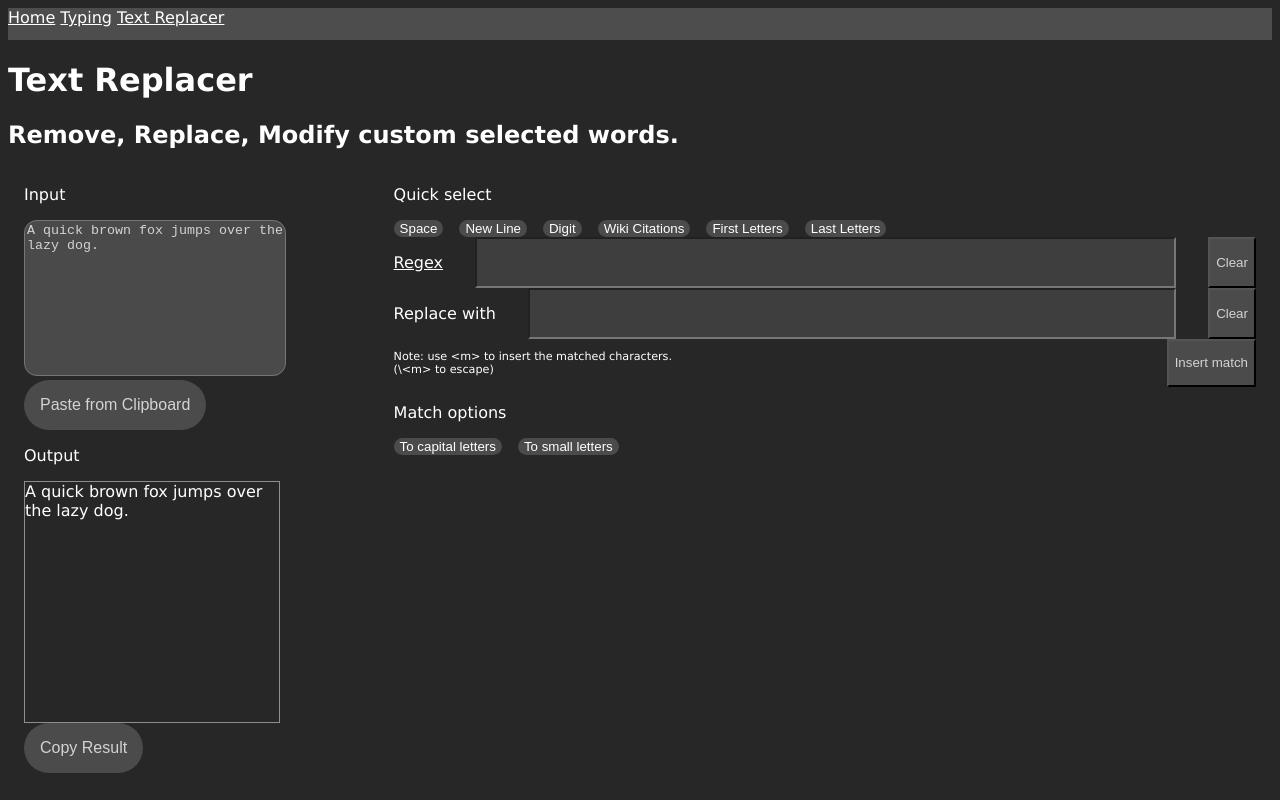
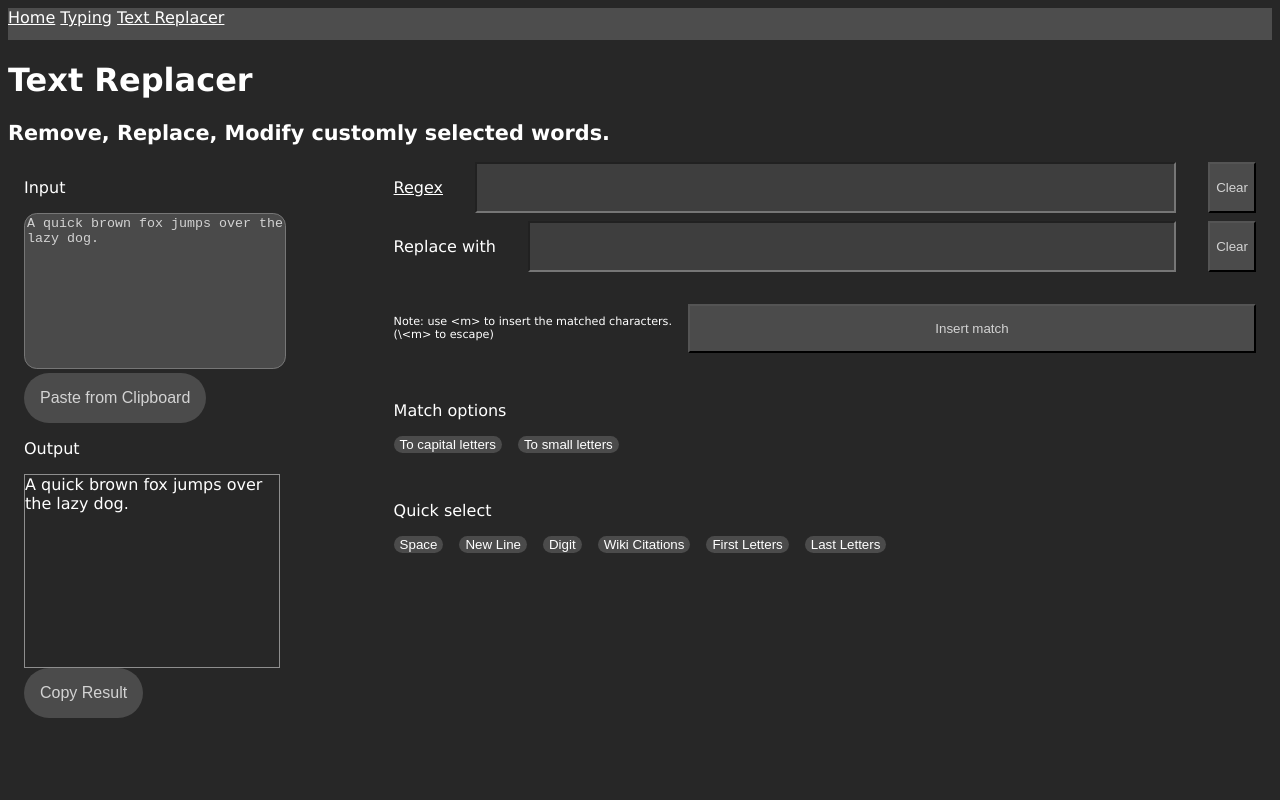
Before and after one commit to Shromeone/ShromeWeb, a SvelteKit app: page /text-replacer in a window 1280 px wide. Built offline with nearby package versions, Linux system fonts and the light colour scheme.

Commit message:
Beautify text replacer

```diff
--- a/src/routes/text-replacer/+page.svelte
+++ b/src/routes/text-replacer/+page.svelte
@@ -68,10 +68,12 @@
   function matchOptionChange(val = () => "", add = true) {
     if (add) {
       matchOptionsList.push(val);
+      if (!replacer.includes("<m>")) replacer += "<m>";
     } else {
       matchOptionsList.splice(matchOptionsList.indexOf(val), 1);
     }
     matchOptionsList = matchOptionsList;
+
     console.log(matchOptionsList);
   }
 
@@ -102,7 +104,7 @@
 </script>
 
 <h1>Text Replacer</h1>
-<h2>Remove, Replace, Modify custom selected words.</h2>
+<h2>Remove, Replace, Modify customly selected words.</h2>
 <div class="horizontal">
   <div class="input-output">
     <p>Input</p>
@@ -125,14 +127,7 @@
     <button on:click={copyResult} class="copy-btn">Copy Result</button>
   </div>
   <div class="options">
-    <p>Quick select</p>
-    <div class="quick-options">
-      {#each quickSelectOptions as option}
-        <Checkbox on:click={(e) => quickRegexChange(option.regex, e.detail)}
-          >{option.text}</Checkbox
-        >
-      {/each}
-    </div>
+    <div class="fields">
       <Input
         on:update={updateResult}
         on:change={updateResult}
@@ -148,6 +143,7 @@
         on:change={updateResult}
         bind:value={replacer}>Replace with</Input
       >
+    </div>
     <div class="insert-match">
       <p class="note">
         Note: use &lt;m&gt; to insert the matched characters.<br />(\&lt;m&gt;
@@ -155,6 +151,8 @@
       </p>
       <button on:click={insertMatch}>Insert match</button>
     </div>
+
+    <div class="match-options">
       <p>Match options</p>
       <div class="quick-options">
         {#each matchOptions as option}
@@ -166,9 +164,29 @@
         {/each}
       </div>
     </div>
+
+    <div class="quick-select">
+      <p>Quick select</p>
+      <div class="quick-options">
+        {#each quickSelectOptions as option}
+          <Checkbox on:click={(e) => quickRegexChange(option.regex, e.detail)}
+            >{option.text}</Checkbox
+          >
+        {/each}
+      </div>
+    </div>
+  </div>
 </div>
 
 <style>
+  .fields {
+    display: flex;
+    flex-direction: column;
+    gap: 0.5rem;
+  }
+  h2 {
+    font-size: 1.3rem;
+  }
   Input a {
     color: white;
   }
@@ -186,6 +204,11 @@
     display: flex;
     width: 100%;
     justify-content: space-between;
+    gap: 1rem;
+  }
+
+  .insert-match button {
+    flex: 1;
   }
 
   .note {
@@ -206,16 +229,16 @@
     width: 100%;
   }
 
-  /* .options {
+  .options {
     display: flex;
     flex-direction: column;
     gap: 2rem;
-  } */
+  }
   .result-text {
     display: inline-block;
     overflow-y: scroll;
     width: 100%;
-    height: 15rem;
+    height: 12rem;
     border: 1px solid rgb(142, 142, 142);
     color: white;
   }
--- a/src/routes/text-replacer/quick-select.js
+++ b/src/routes/text-replacer/quick-select.js
@@ -2,7 +2,7 @@ export const quickSelectOptions = [
     { regex: "\\s", text: "Space" },
     { regex: "\\n", text: "New Line" },
     { regex: "\\d", text: "Digit"},
-    { regex: `\\[\\d+\\]`, text: "Wiki Citations"},
+    { regex: `\\[(?:\\d+|\\w)\\]`, text: "Wiki Citations"},
     { regex: `\\b\\w`, text: "First Letters"},
     { regex: `\\w\\b`, text: "Last Letters"}
   ];
```
Lines whose indentation alone changed are shown as unchanged.
